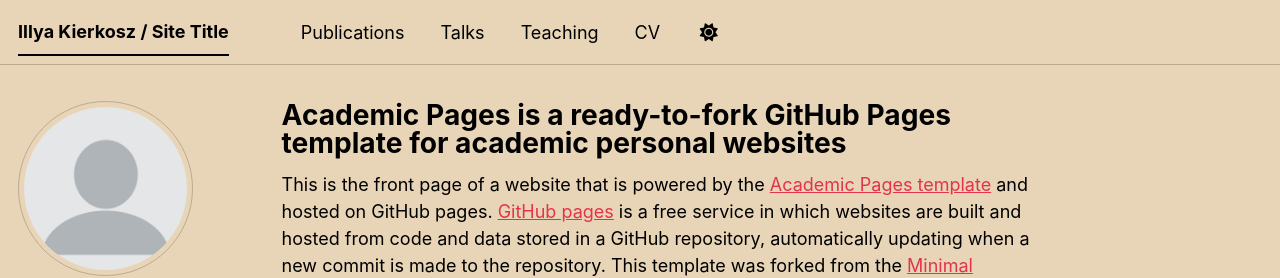
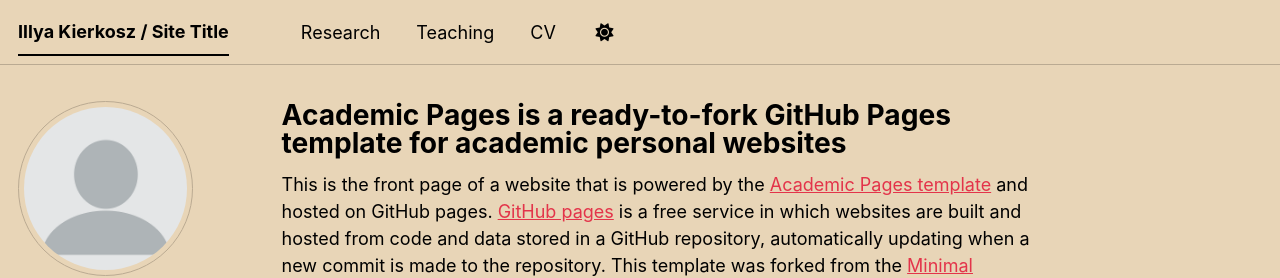
Before and after one commit to illyakierkosz/illyakierkosz.github.io, a Jekyll site: the page built from _pages/about.md, in a window 1280 px wide. Shown: the top 278 px of the page. Built offline with Jekyll 4.4.1, drawn with Linux system fonts in a browser that asks for light colours; some web fonts are replaced; a script bundle is joined from its source files by our own code; library files that are not in the unit come from our copies; part of the change alters nothing that is shown.

Commit message:
Update navigation.yml
trying to change the navigation tabs, adding research

```diff
--- a/_data/navigation.yml
+++ b/_data/navigation.yml
@@ -8,11 +8,14 @@
 #      Markdown formatted page while the second is generated using JSON.
 
 main:
-  - title: "Publications"
-    url: /publications/
+  - title: "Research"
+    url: /research/
 
-  - title: "Talks"
-    url: /talks/
+  #- title: "Publications"
+  #  url: /publications/
+
+  #- title: "Talks"
+  #  url: /talks/
 
   - title: "Teaching"
     url: /teaching/
```
